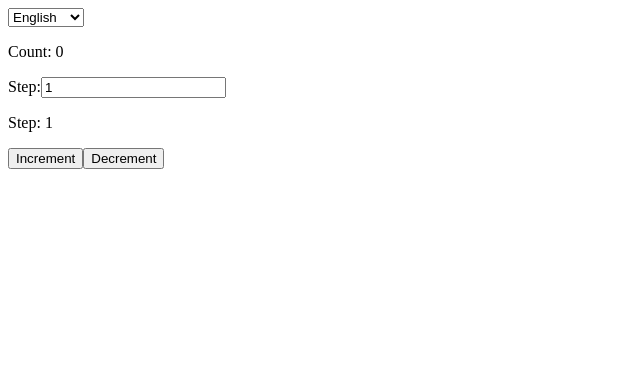
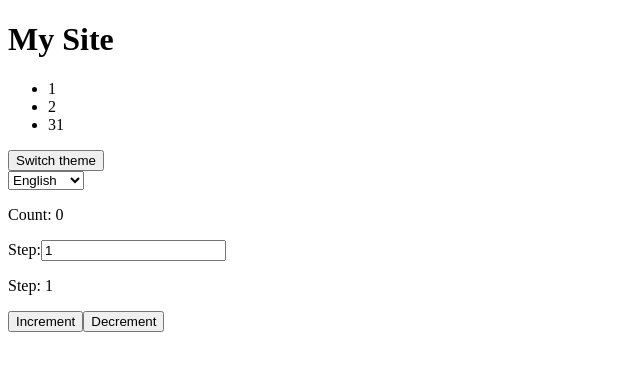
Before and after one commit to mariakibets/redux-toolkit2, a React (Create React App) app: page / in a window 1280 px wide. Shown: the top 370 px of the page, without its empty margins (0-640 px from the left). Built offline with nearby package versions, Linux system fonts and the light colour scheme.

Commit message:
Add libs for styles + Header skeleton

```diff
--- a/package.json
+++ b/package.json
@@ -7,6 +7,7 @@
     "@testing-library/jest-dom": "^5.17.0",
     "@testing-library/react": "^13.4.0",
     "@testing-library/user-event": "^13.5.0",
+    "classnames": "^2.3.2",
     "react": "^18.2.0",
     "react-dom": "^18.2.0",
     "react-redux": "^8.1.3",
--- a/src/App.js
+++ b/src/App.js
@@ -1,8 +1,12 @@
 import Counter from './components/Counter';
+import Header from './components/Header';
 
 function App() {
   return (
-  <Counter/>
+    <>
+    <Header/>
+    <Counter/>
+  </>
   );
 }
 
--- /dev/null
+++ b/src/components/Header/index.js
@@ -0,0 +1,21 @@
+import React from 'react'
+
+const Header = () => {
+  return (
+   <header>
+    <h1>My Site</h1>
+        <nav>
+            <ul>
+                <li>1</li>
+                <li>2</li>
+                <li>31</li>
+            </ul>
+        </nav>
+        <div>
+            <button>Switch theme</button>
+        </div>
+   </header>
+  )
+}
+
+export default Header;
```
Also changed, not shown: 1 other file (tests, documents, lock files or other folders).
